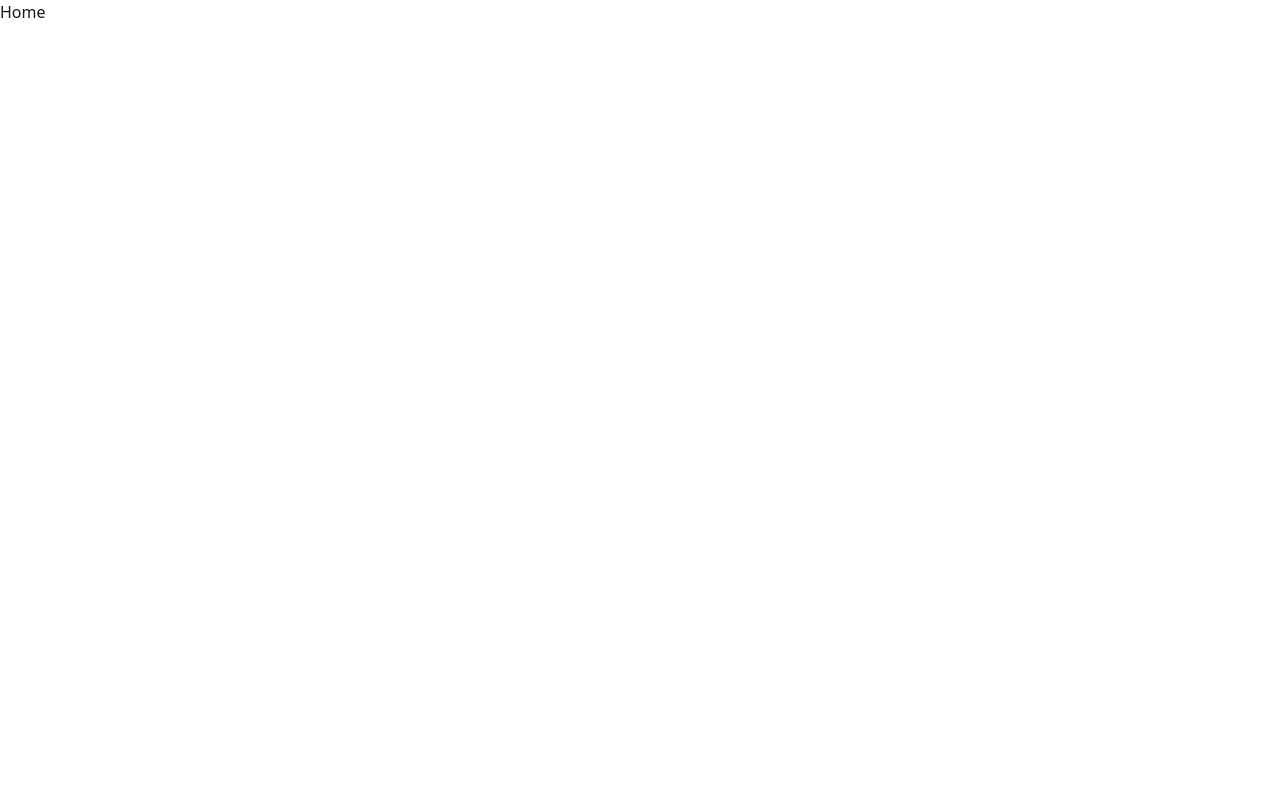
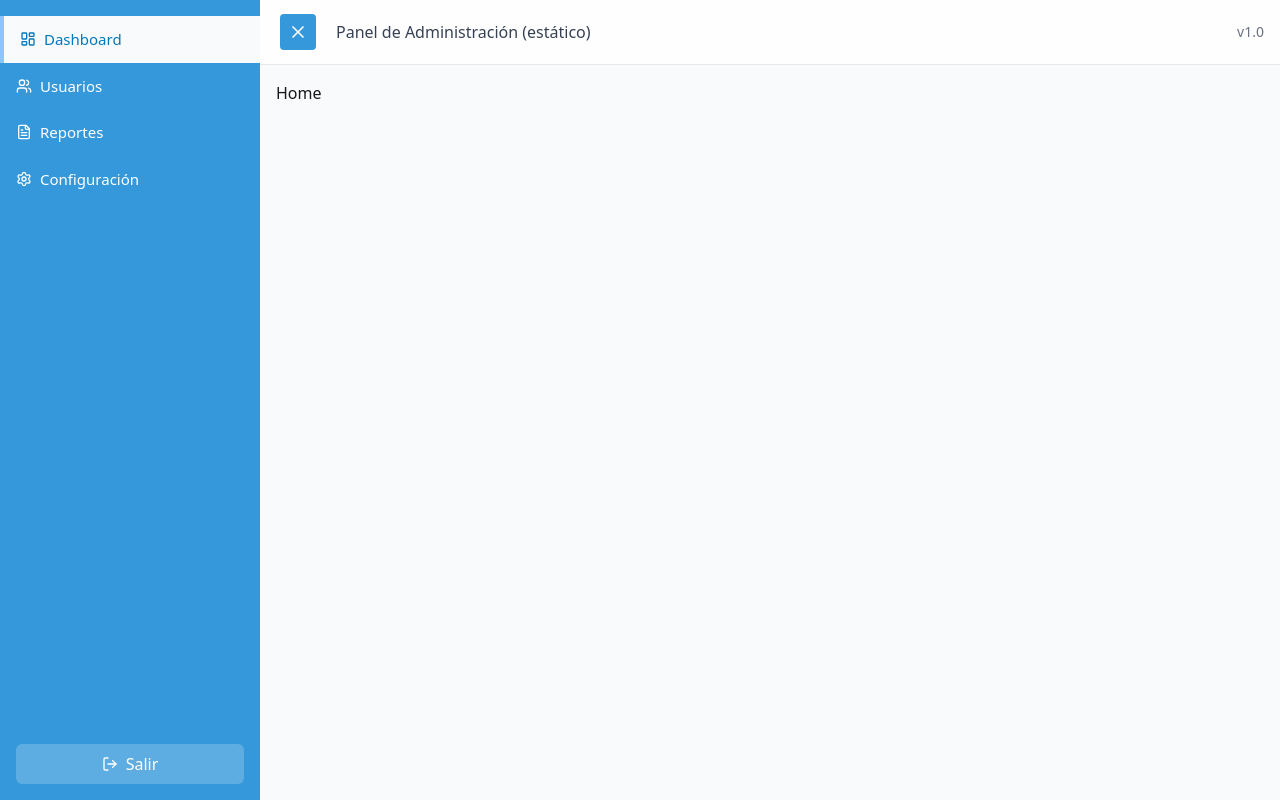
Before and after one commit to millerbermeo/motosparatodos, a React (Vite) app: page / in a window 1280 px wide. Built offline with nearby package versions, Linux system fonts and the light colour scheme.

Commit message:
commit avances en layput admistrador

```diff
--- a/src/config/AppRouter.tsx
+++ b/src/config/AppRouter.tsx
@@ -3,6 +3,8 @@ import React, { lazy } from 'react';
 import { BrowserRouter, Routes, Route, Navigate } from 'react-router-dom';
 import MainLayout from '../layouts/MainLayout';
 import PrivateRoute from './PrivateRoute';
+import Reportes from '../pages/Reportes';
+import Configs from '../pages/Configs';
 
 const Home = lazy(() => import('../pages/Home'));
 const Login = lazy(() => import('../pages/Login'));
@@ -13,13 +15,20 @@ const AppRouter: React.FC = () => {
     <BrowserRouter>
       <Routes>
         {/* Rutas públicas */}
-        <Route path="/" element={<Home />} />
         <Route path="/login" element={<Login />} />
 
         {/* Rutas privadas con layout */}
         <Route element={<PrivateRoute />}>
           <Route element={<MainLayout />}>
+                  <Route path="/" element={<Home />} />
+
             <Route path="/usuarios" element={<Users />} />
+
+            <Route path="/reportes" element={<Reportes />} />
+                <Route path="/reportes" element={<Reportes />} />
+                <Route path="/configuracion" element={<Configs />} />
+
+
             {/* Aquí podrías poner más rutas de usuarios */}
           </Route>
         </Route>
--- a/src/features/users/TablaUsuarios.tsx
+++ b/src/features/users/TablaUsuarios.tsx
@@ -1,19 +1,19 @@
 import React from 'react'
-import { useUsuarios } from '../../services/usersServices'
+// import { useUsuarios } from '../../services/usersServices'
 
 const TablaUsuarios: React.FC = () => {
 
-    const {data, isPending, isError} = useUsuarios()
+    // const {data, isPending, isError} = useUsuarios()
 
-    if (isPending) {
-        return "cargando usuarios"
-    }
+    // if (isPending) {
+    //     return "cargando usuarios"
+    // }
 
-    if (isError) {
-        return "error al caragar usuarios"
-    }
+    // if (isError) {
+    //     return "error al caragar usuarios"
+    // }
 
-    console.log(data)
+    // console.log(data)
 
 
   return (
--- a/src/layouts/MainLayout.tsx
+++ b/src/layouts/MainLayout.tsx
@@ -1,23 +1,51 @@
-import React from 'react';
-import { Outlet } from 'react-router-dom';
+// MainLayout.tsx
+import React, { useState } from "react";
+import { Outlet } from "react-router-dom";
+import { Menu, X } from "lucide-react";
+import Sidebar from "../shared/components/Sidebar";   // ajusta la ruta
+import Navbar from "../shared/components/Navbar";
+// import NavbarStatic from "../components/NavbarStatic";     // ajusta la ruta
 
 const MainLayout: React.FC = () => {
+  const [isOpen, setIsOpen] = useState<boolean>(true);
+  const toggleSidebar = () => setIsOpen((p) => !p);
+
   return (
-    <div className="min-h-screen flex flex-col">
-      {/* Header */}
-      <header className="bg-blue-600 text-white p-4">
-        <h1 className="text-xl font-bold">Mi App</h1>
-      </header>
+    <div className="flex relative">
+      {/* Sidebar fijo con slide-in */}
+      <div
+        className={`fixed top-0 z-40 left-0 h-screen transition-transform duration-300 ease-in-out
+        ${isOpen ? "translate-x-0" : "-translate-x-[120%]"} w-64`}
+      >
+        <Sidebar />
+      </div>
 
-      {/* Contenido dinámico */}
-      <main className="flex-1 p-4">
-        <Outlet />
-      </main>
+      {/* Botón toggle siempre visible */}
+      <button
+        onClick={toggleSidebar}
+        className={`fixed top-3.5 cursor-pointer z-40 p-2 rounded bg-[#3498DB] text-white transition-all duration-300
+        ${isOpen ? "left-[280px]" : "left-4"}`}
+        aria-label="Toggle sidebar"
+      >
+        {isOpen ? <X size={20} /> : <Menu size={20} />}
+      </button>
 
-      {/* Footer */}
-      <footer className="bg-gray-800 text-white p-4 text-center">
-        © {new Date().getFullYear()} Mi App
-      </footer>
+      {/* Contenedor principal */}
+      <div
+        className={`flex-1 min-h-screen bg-gray-50 transition-all duration-300
+        ${isOpen ? "lg:ml-64" : "ml-0"}`}
+      >
+        {/* Navbar sticky */}
+        <div className="sticky top-0 z-30">
+          <Navbar />
+        </div>
+
+        {/* Contenido dinámico */}
+        <main className="px-5 py-4">
+          <Outlet />
+        </main>
+
+      </div>
     </div>
   );
 };
--- /dev/null
+++ b/src/pages/Configs.tsx
@@ -0,0 +1,9 @@
+import React from 'react'
+
+const Configs: React.FC = () => {
+  return (
+    <div>Configs</div>
+  )
+}
+
+export default Configs
--- /dev/null
+++ b/src/pages/Reportes.tsx
@@ -0,0 +1,9 @@
+import React from 'react'
+
+const Reportes: React.FC = () => {
+  return (
+    <div>Reportes</div>
+  )
+}
+
+export default Reportes
--- /dev/null
+++ b/src/pages/Vehiculos.tsx
@@ -0,0 +1,9 @@
+import React from 'react'
+
+const Vehiculos: React.FC = () => {
+  return (
+    <div>Vehiculos</div>
+  )
+}
+
+export default Vehiculos
--- a/src/services/axiosInstance.ts
+++ b/src/services/axiosInstance.ts
@@ -18,7 +18,7 @@ export const api = axios.create({
 
 // Interceptor para añadir el token antes de cada request
 api.interceptors.request.use((config) => {
-  const token = "7eefd1646707eca6a8f792b6751738780e57867b2031a1cf1d207818fc2dd92d"
+  const token = import.meta.env.TOKEN
   if (token) {
     config.headers.Authorization = `Bearer ${token}`;
   }
--- /dev/null
+++ b/src/shared/components/Navbar.tsx
@@ -0,0 +1,14 @@
+import React from "react";
+
+const Navbar: React.FC = () => {
+  return (
+    <div className="w-full bg-white/80 pl-20 backdrop-blur border-b border-gray-200 px-4 py-5 flex items-center justify-between">
+      <h1 className="text-[15px] md:text-base font-medium text-gray-700">
+        Panel de Administración (estático)
+      </h1>
+      <div className="text-sm text-gray-500">v1.0</div>
+    </div>
+  );
+};
+
+export default Navbar;
--- a/src/shared/components/Sidebar.tsx
+++ b/src/shared/components/Sidebar.tsx
@@ -1,9 +1,96 @@
-import React from 'react'
+import React, { useEffect, useMemo, useState } from "react";
+import { useLocation, useNavigate } from "react-router-dom";
+import * as Icons from "lucide-react";
+import { LogOut } from "lucide-react";
+import { MENU_ESTATICO } from "../../utils/arrayMenu";
+import type { MenuItem } from "../types/menu";
+
+// Helper para devolver componente de ícono por nombre
+function LucideIcon({
+  name,
+  className,
+  color,
+}: {
+  name?: string;
+  className?: string;
+  color?: string;
+}) {
+  const Fallback = Icons.Menu;
+  const IconComp = (name && (Icons as any)[name]) || Fallback;
+  return <IconComp className={className} color={color} />;
+}
+
+// Buscar key activa por ruta
+const findActiveKey = (menus: MenuItem[], path: string): string | null => {
+  for (const menu of menus) {
+    if (menu.ruta === path) return menu.nombre;
+  }
+  return null;
+};
 
 const Sidebar: React.FC = () => {
+  const navigate = useNavigate();
+  const location = useLocation();
+
+  const [activeKey, setActiveKey] = useState<string | null>(null);
+
+  // Menú memorizado (estático)
+  const menus = useMemo(() => MENU_ESTATICO, []);
+
+  // Sincroniza URL con ítem activo
+  useEffect(() => {
+    const currentPath = location.pathname;
+    const key = findActiveKey(menus, currentPath);
+    setActiveKey(key);
+  }, [location.pathname, menus]);
+
+  const renderMenuItems = (items: MenuItem[]) => {
+    return items.map((menu) => {
+      const key = menu.nombre;
+      const isActive = activeKey === key;
+
+      return (
+        <div
+          key={key}
+          className={`group flex items-center gap-2 py-3 pr-3 cursor-pointer select-none transition-all
+            ${
+              isActive
+                ? "text-[#0277bd] bg-gray-50 border-l-4 border-blue-300"
+                : "hover:bg-[#0277bd]/40 text-white"
+            }`}
+          style={{ paddingLeft: "16px" }}
+          onClick={() => {
+            if (menu.ruta) {
+              navigate(menu.ruta);
+              setActiveKey(key);
+            }
+          }}
+        >
+          <LucideIcon
+            name={menu.icono}
+            className="w-4 h-4"
+            color={isActive ? "#0277bd" : "white"}
+          />
+          <span className="flex-1 text-[15px] truncate">{menu.nombre}</span>
+        </div>
+      );
+    });
+  };
+
   return (
-    <div>Sidebar</div>
-  )
-}
+    <div className="w-[260px] h-screen bg-[#3498DB] flex flex-col justify-between overflow-y-auto">
+      <div className="pt-4">{renderMenuItems(menus)}</div>
+      <div className="p-4">
+        <button
+          className="w-full flex items-center justify-center gap-2 bg-white/20 hover:bg-white/30 text-white rounded-md py-2 transition"
+          onClick={() => alert("Logout estático")}
+        >
+          <LogOut className="w-4 h-4" />
+          <span>Salir</span>
+        </button>
+      </div>
+    </div>
+  );
+};
 
-export default Sidebar
+export default Sidebar;
--- /dev/null
+++ b/src/shared/types/menu.ts
@@ -0,0 +1,7 @@
+// Tipos compartidos
+export interface MenuItem {
+  nombre: string;
+  ruta?: string;
+  icono?: string;
+  visible?: boolean;
+}
--- /dev/null
+++ b/src/utils/arrayMenu.ts
@@ -0,0 +1,25 @@
+import type { MenuItem } from "../shared/types/menu";
+
+// ✅ Arreglo estático con 4 módulos
+export const MENU_ESTATICO: MenuItem[] = [
+  {
+    nombre: "Dashboard",
+    ruta: "/",
+    icono: "LayoutDashboard",
+  },
+  {
+    nombre: "Usuarios",
+    ruta: "/usuarios",
+    icono: "Users",
+  },
+  {
+    nombre: "Reportes",
+    ruta: "/reportes",
+    icono: "FileText",
+  },
+  {
+    nombre: "Configuración",
+    ruta: "/configuracion",
+    icono: "Settings",
+  },
+];
```
Also changed, not shown: 1 other file (tests, documents, lock files or other folders).
